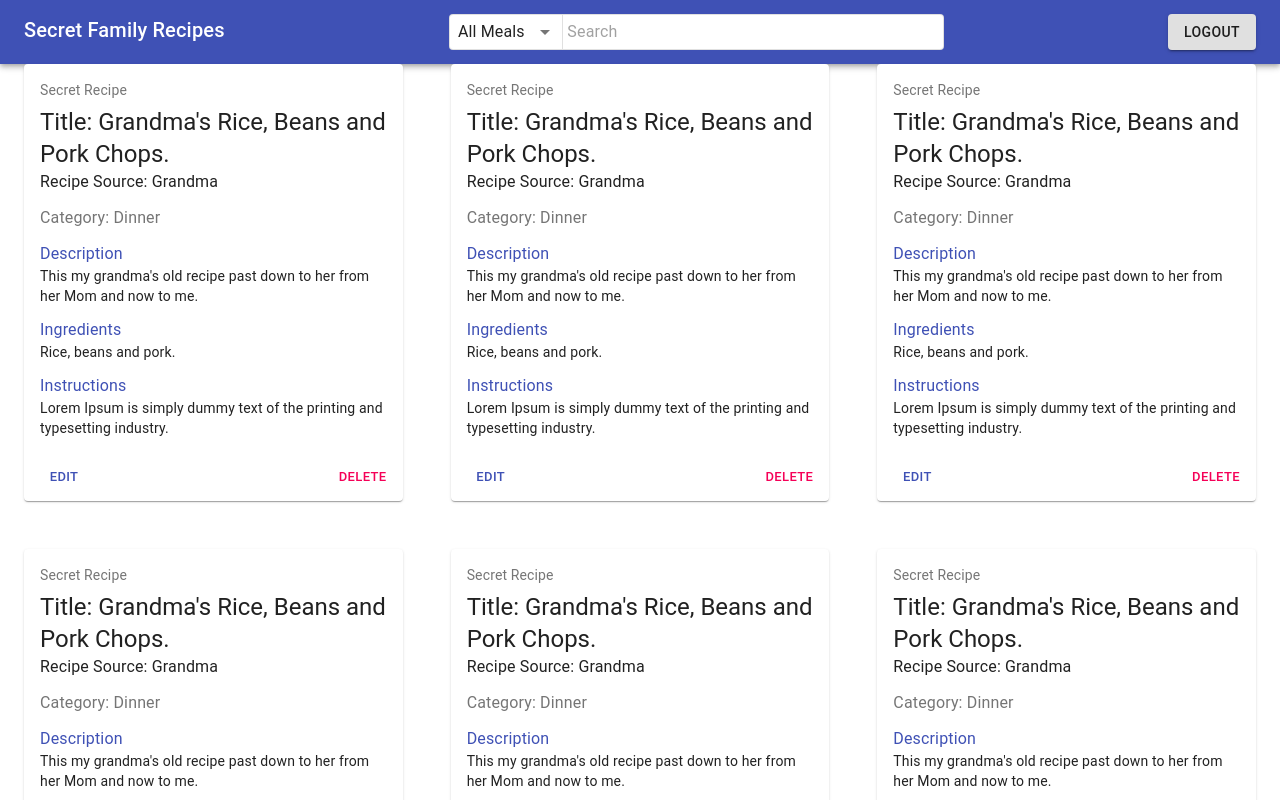
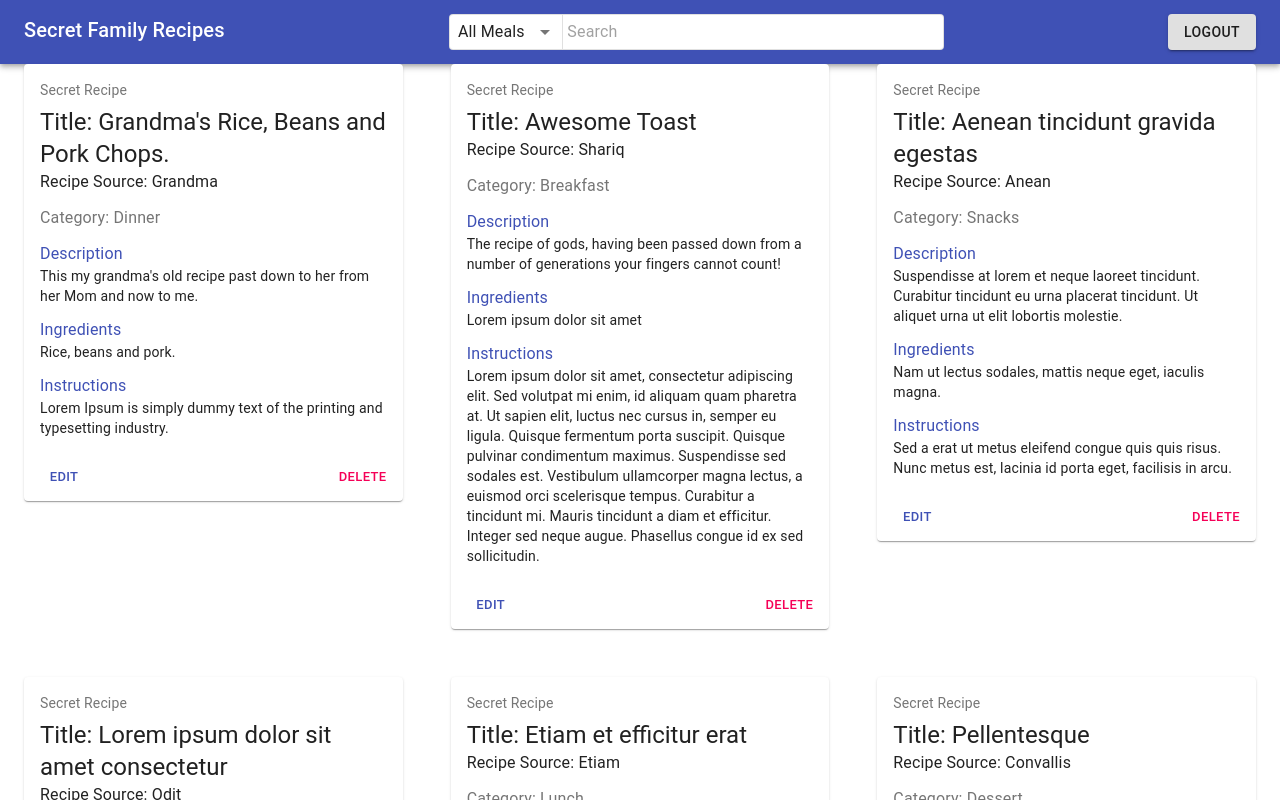
Before and after one commit to secret-family-recipes-6-pt/front-end, a React (Create React App) app: page /home in a window 1280 px wide. Shown: the top 800 px of the page. Built offline with nearby package versions, Linux system fonts and the light colour scheme.

Commit message:
Added variety in dummyData.js

```diff
--- a/src/components/RecipeCards.js
+++ b/src/components/RecipeCards.js
@@ -5,7 +5,7 @@ import RecipeCard from "./RecipeCard";
 export default function RecipeCards() {
   return (
     <Container>
-      <Grid spacing={6} container justify="center">
+      <Grid spacing={6} container justifyContent="center" alignItems="baseline">
         {cardsInformation.map((cardInfo, index) => {
           return (
             <Grid item key={index} xs={12} md={6} lg={4}>
--- a/src/dummyData.js
+++ b/src/dummyData.js
@@ -8,84 +8,47 @@ const cardsInformation = [
     instructions: "Lorem Ipsum is simply dummy text of the printing and typesetting industry.",
   },
   {
-    name: "Grandma's Rice, Beans and Pork Chops.",
-    source: "Grandma",
-    category: "Dinner",
-    description: "This my grandma's old recipe past down to her from her Mom and now to me.",
-    ingredients: "Rice, beans and pork.",
-    instructions: "Lorem Ipsum is simply dummy text of the printing and typesetting industry.",
+    name: "Awesome Toast",
+    source: "Shariq",
+    category: "Breakfast",
+    description: "The recipe of gods, having been passed down from a number of generations your fingers cannot count!",
+    ingredients: "Lorem ipsum dolor sit amet",
+    instructions:
+      "Lorem ipsum dolor sit amet, consectetur adipiscing elit. Sed volutpat mi enim, id aliquam quam pharetra at. Ut sapien elit, luctus nec cursus in, semper eu ligula. Quisque fermentum porta suscipit. Quisque pulvinar condimentum maximus. Suspendisse sed sodales est. Vestibulum ullamcorper magna lectus, a euismod orci scelerisque tempus. Curabitur a tincidunt mi. Mauris tincidunt a diam et efficitur. Integer sed neque augue. Phasellus congue id ex sed sollicitudin.",
   },
   {
-    name: "Grandma's Rice, Beans and Pork Chops.",
-    source: "Grandma",
-    category: "Dinner",
-    description: "This my grandma's old recipe past down to her from her Mom and now to me.",
-    ingredients: "Rice, beans and pork.",
-    instructions: "Lorem Ipsum is simply dummy text of the printing and typesetting industry.",
+    name: "Aenean tincidunt gravida egestas",
+    source: "Anean",
+    category: "Snacks",
+    description: "Suspendisse at lorem et neque laoreet tincidunt. Curabitur tincidunt eu urna placerat tincidunt. Ut aliquet urna ut elit lobortis molestie.",
+    ingredients: "Nam ut lectus sodales, mattis neque eget, iaculis magna.",
+    instructions: "Sed a erat ut metus eleifend congue quis quis risus. Nunc metus est, lacinia id porta eget, facilisis in arcu.",
   },
   {
-    name: "Grandma's Rice, Beans and Pork Chops.",
-    source: "Grandma",
-    category: "Dinner",
-    description: "This my grandma's old recipe past down to her from her Mom and now to me.",
+    name: "Lorem ipsum dolor sit amet consectetur",
+    source: "Odit",
+    category: "Dessert",
+    description: "Quo neque error repudiandae fuga? Ipsa laudantium molestias eos sapiente officiis modi at sunt excepturi expedita sint?",
     ingredients: "Rice, beans and pork.",
-    instructions: "Lorem Ipsum is simply dummy text of the printing and typesetting industry.",
+    instructions: "Etiam fermentum est quis bibendum sollicitudin. Praesent in tellus libero. Duis tincidunt dolor ac commodo tincidunt. Donec ornare nec tortor maximus fermentum. Fusce nec porttitor sapien.",
   },
   {
-    name: "Grandma's Rice, Beans and Pork Chops.",
-    source: "Grandma",
-    category: "Dinner",
-    description: "This my grandma's old recipe past down to her from her Mom and now to me.",
-    ingredients: "Rice, beans and pork.",
-    instructions: "Lorem Ipsum is simply dummy text of the printing and typesetting industry.",
+    name: "Etiam et efficitur erat",
+    source: "Etiam",
+    category: "Lunch",
+    description: "Donec sed tellus vitae turpis hendrerit aliquam. Proin fermentum ullamcorper efficitur. Aenean semper fringilla orci non ullamcorper.",
+    ingredients: "Lorem ipsum dolor sit amet",
+    instructions:
+      "Mauris eu bibendum justo. In interdum massa nec laoreet blandit. Duis scelerisque semper lectus, quis vestibulum ligula. Suspendisse volutpat fermentum purus in feugiat. Orci varius natoque penatibus et magnis dis parturient montes, nascetur ridiculus mus. Vivamus nec consectetur enim.",
   },
   {
-    name: "Grandma's Rice, Beans and Pork Chops.",
-    source: "Grandma",
-    category: "Dinner",
-    description: "This my grandma's old recipe past down to her from her Mom and now to me.",
-    ingredients: "Rice, beans and pork.",
-    instructions: "Lorem Ipsum is simply dummy text of the printing and typesetting industry.",
-  },
-  {
-    name: "Grandma's Rice, Beans and Pork Chops.",
-    source: "Grandma",
-    category: "Dinner",
-    description: "This my grandma's old recipe past down to her from her Mom and now to me.",
-    ingredients: "Rice, beans and pork.",
-    instructions: "Lorem Ipsum is simply dummy text of the printing and typesetting industry.",
-  },
-  {
-    name: "Grandma's Rice, Beans and Pork Chops.",
-    source: "Grandma",
-    category: "Dinner",
-    description: "This my grandma's old recipe past down to her from her Mom and now to me.",
-    ingredients: "Rice, beans and pork.",
-    instructions: "Lorem Ipsum is simply dummy text of the printing and typesetting industry.",
-  },
-  {
-    name: "Grandma's Rice, Beans and Pork Chops.",
-    source: "Grandma",
-    category: "Dinner",
-    description: "This my grandma's old recipe past down to her from her Mom and now to me.",
-    ingredients: "Rice, beans and pork.",
-    instructions: "Lorem Ipsum is simply dummy text of the printing and typesetting industry.",
-  },
-  {
-    name: "Grandma's Rice, Beans and Pork Chops.",
-    source: "Grandma",
-    category: "Dinner",
-    description: "This my grandma's old recipe past down to her from her Mom and now to me.",
-    ingredients: "Rice, beans and pork.",
-    instructions: "Lorem Ipsum is simply dummy text of the printing and typesetting industry.",
-  },
-  {
-    name: "Grandma's Rice, Beans and Pork Chops.",
-    source: "Grandma",
-    category: "Dinner",
-    description: "This my grandma's old recipe past down to her from her Mom and now to me.",
-    ingredients: "Rice, beans and pork.",
-    instructions: "Lorem Ipsum is simply dummy text of the printing and typesetting industry.",
+    name: "Pellentesque",
+    source: "Convallis",
+    category: "Dessert",
+    description: "Maecenas et consectetur ex. Proin eget urna id erat porttitor congue. Ut sit amet risus molestie, bibendum erat vel, luctus ligula. Nulla facilisi.",
+    ingredients: "Vivamus ornare arcu nisl, in sollicitudin dolor lacinia ut. Mauris suscipit ut ex id elementum. Fusce auctor cursus felis, quis consequat ante eleifend luctus.",
+    instructions:
+      "Sed sit amet leo laoreet, aliquam nisi eget, lobortis massa. Pellentesque sed finibus libero. Nam maximus eleifend est eget porttitor. Cras vulputate lacus eget tincidunt vulputate. Nam gravida convallis neque sit amet tempus. Integer malesuada lectus vel arcu ultricies semper.",
   },
 ];
 
```
